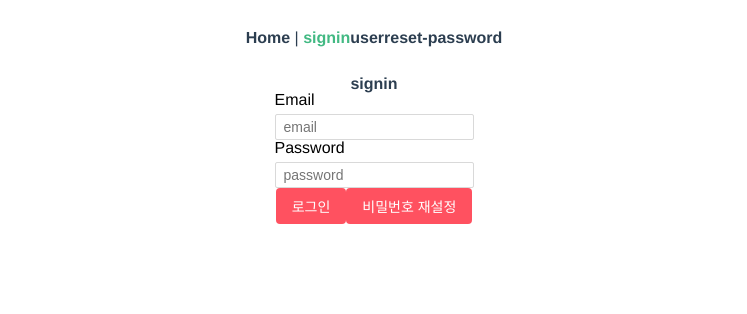
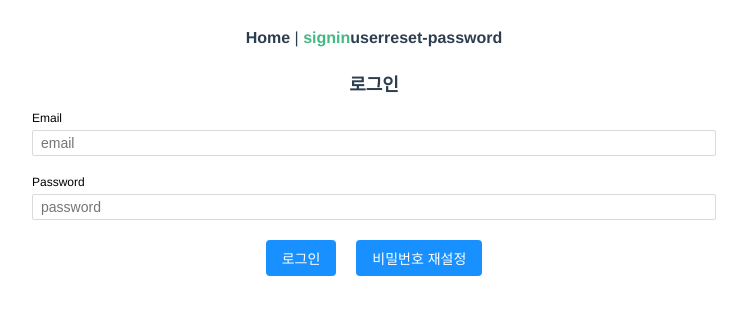
Before and after one commit to shldhee/auth-vue3-ts, a Vue app: page /signin in a window 1280 px wide. Shown: the top 314 px of the page, without its empty margins (266-1013 px from the left). Built offline with nearby package versions, Linux system fonts and the light colour scheme.

Commit message:
fix: Signin Page 스타일 작업

```diff
--- a/src/components/BasicButton.vue
+++ b/src/components/BasicButton.vue
@@ -21,7 +21,7 @@ const { type } = toRefs(props)
 <style scoped lang="scss">
 .button {
   color: #ffffff;
-  background-color: #ff5160;
+  background-color: #1890ff;
   border: 0;
   border-radius: 4px;
   padding: 8px 16px;
--- a/src/components/BasicInput.vue
+++ b/src/components/BasicInput.vue
@@ -44,8 +44,8 @@ const handleInput = (e: Event) => {
   box-sizing: border-box;
   width: 100%;
   text-align: left;
-  max-width: 480px;
   &__label {
+    font-size: 12px;
     display: block;
     margin-bottom: 6px;
     text-transform: capitalize;
--- a/src/views/Signin.vue
+++ b/src/views/Signin.vue
@@ -1,14 +1,18 @@
 <template>
   <div class="signin">
-    <h1>signin</h1>
+    <h1 class="signin__title">로그인</h1>
     <form class="signin__form">
-      <BasicInput v-model="email" name="email" />
-      <BasicInput v-model="password" name="password" type="password" />
+      <div class="signin__box">
+        <BasicInput v-model="email" name="email" />
+      </div>
+      <div class="signin__box">
+        <BasicInput v-model="password" name="password" type="password" />
+      </div>
       <BasicButton type="submit" @click="handleSubmit">로그인</BasicButton>
-      <router-link to="/reset-password">
+      <router-link class="signin__link" to="/reset-password">
         <BasicButton>비밀번호 재설정</BasicButton>
       </router-link>
-      <p>{{ errorMessage }}</p>
+      <p class="signin__error-message">{{ errorMessage }}</p>
     </form>
   </div>
 </template>
@@ -41,4 +45,27 @@ async function handleSubmit(e: Event) {
 }
 </script>
 
-<style scoped></style>
+<style scoped lang="scss">
+.signin {
+  &__title {
+    font-size: 18px;
+  }
+  &__form {
+    box-sizing: border-box;
+    padding: 18px;
+    width: 100%;
+    max-width: 720px;
+  }
+  &__box {
+    margin-bottom: 20px;
+  }
+  &__link {
+    margin-left: 20px;
+  }
+  &__error-message {
+    color: #e74c3c;
+    font-size: 12px;
+    margin-top: 10px;
+  }
+}
+</style>
```
